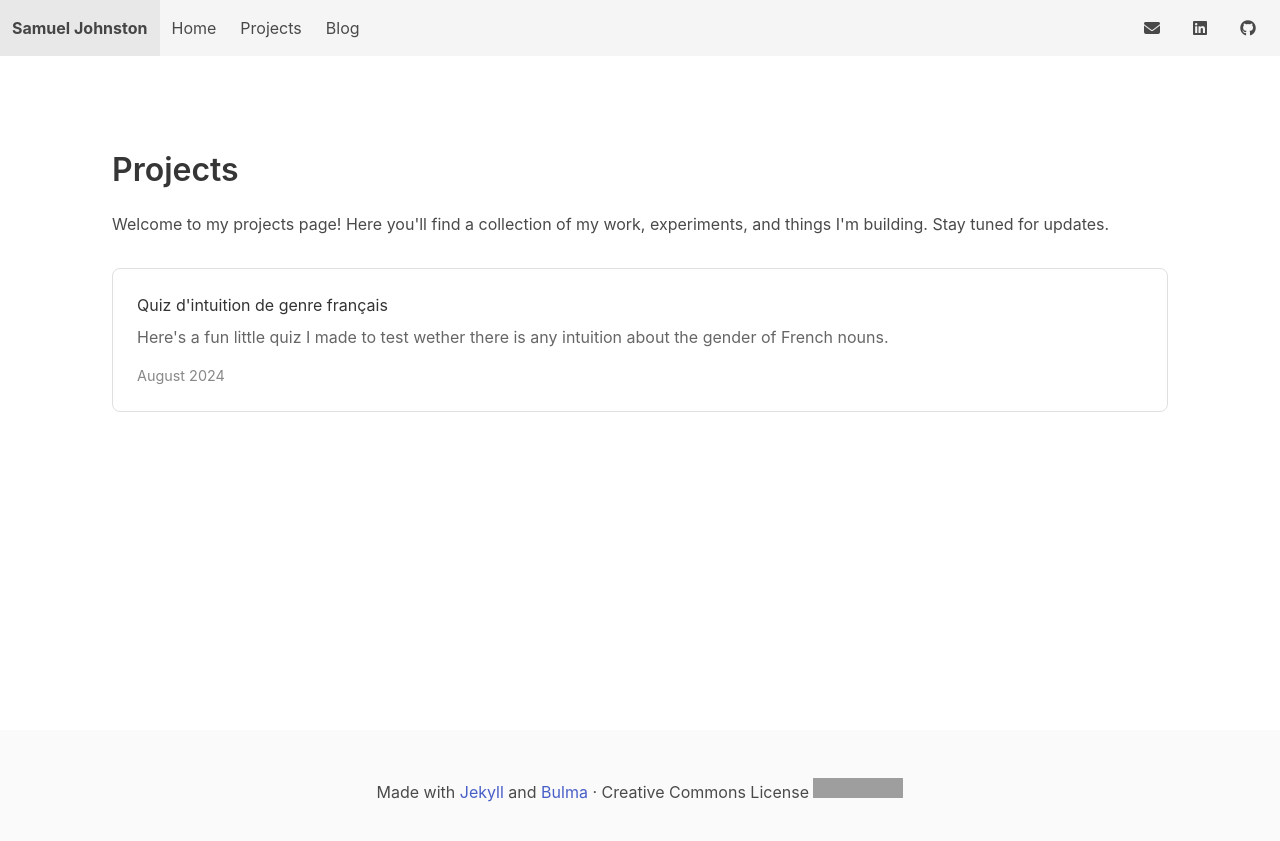
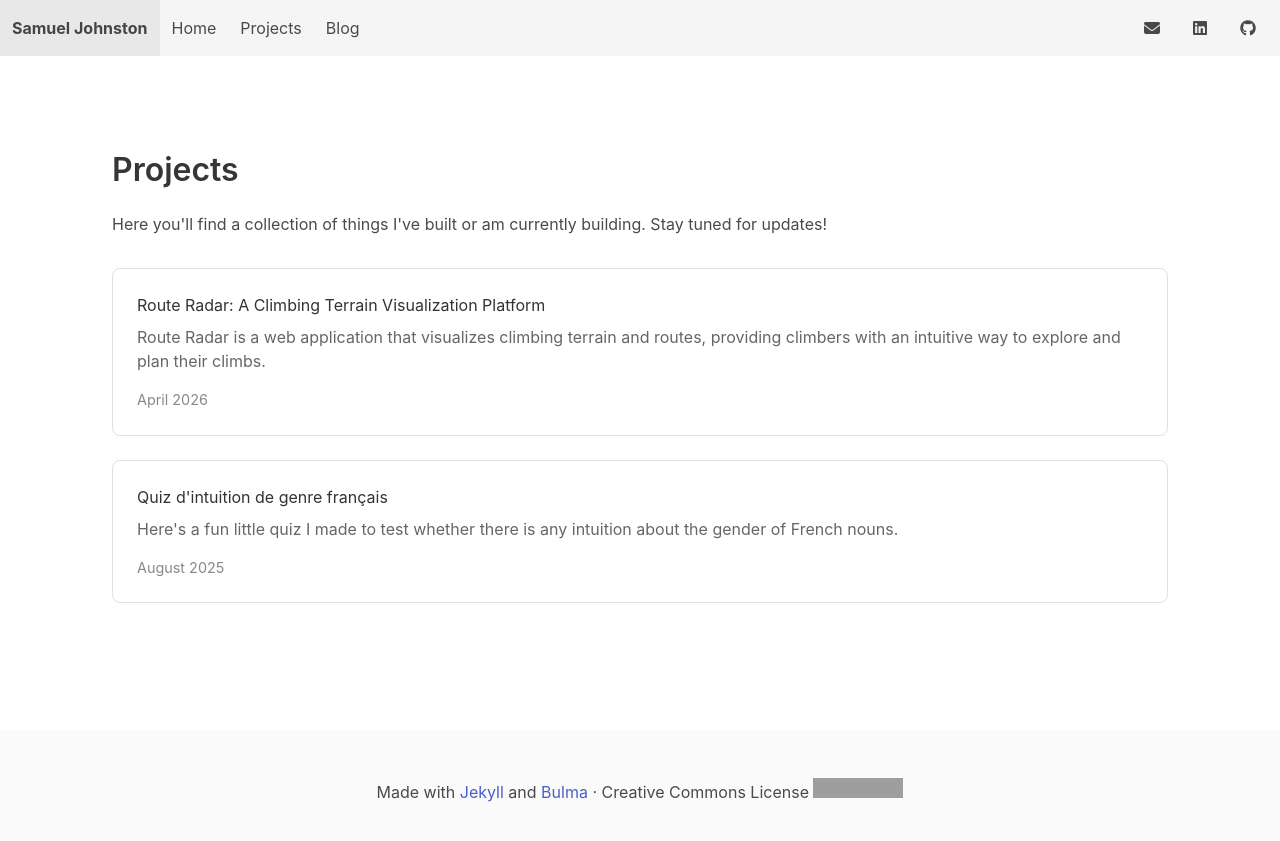
Before and after one commit to sjjohnst/sjjohnst.github.io, a Jekyll site: the page built from projects.html, in a window 1280 px wide. Shown: the top 841 px of the page. Built offline with Jekyll 4.4.1, drawn with Linux system fonts in a browser that asks for light colours; grey boxes are pictures that could not be loaded.

Commit message:
add skeleton code of the route-radar project and link within projects.html

```diff
--- a/projects.html
+++ b/projects.html
@@ -8,18 +8,29 @@ permalink: /projects/
 <section class="section">
   <div class="container">
     <h1 class="title">Projects</h1>
-    <p>Welcome to my projects page! Here you'll find a collection of my work, experiments, and things I'm building. Stay tuned for updates.</p>
+    <p>Here you'll find a collection of things I've built or am currently building. Stay tuned for updates!</p>
 
     <div class="projects-grid">
+      <div class="project-card">
+        <h3 class="project-title">
+          <a href="/projects/route-radar/">Route Radar: A Climbing Terrain Visualization Platform</a>
+        </h3>
+        <p class="project-description">
+          Route Radar is a web application that visualizes climbing terrain and routes, providing climbers with an intuitive way to explore and plan their climbs.
+        </p>
+        <div class="project-meta">
+          <span class="project-date">{{ "2026-04-01" | date: "%B %Y" }}</span>
+        </div>
+      </div>
       <div class="project-card">
         <h3 class="project-title">
           <a href="/projects/quiz-intuition-francais/">Quiz d'intuition de genre français</a>
         </h3>
         <p class="project-description">
-          Here's a fun little quiz I made to test wether there is any intuition about the gender of French nouns.
+          Here's a fun little quiz I made to test whether there is any intuition about the gender of French nouns.
         </p>
         <div class="project-meta">
-          <span class="project-date">{{ "2024-08-01" | date: "%B %Y" }}</span>
+          <span class="project-date">{{ "2025-08-01" | date: "%B %Y" }}</span>
         </div>
       </div>
     </div>
```
Also changed, not shown: projects/route-radar.md (added, +10 -0 lines).
